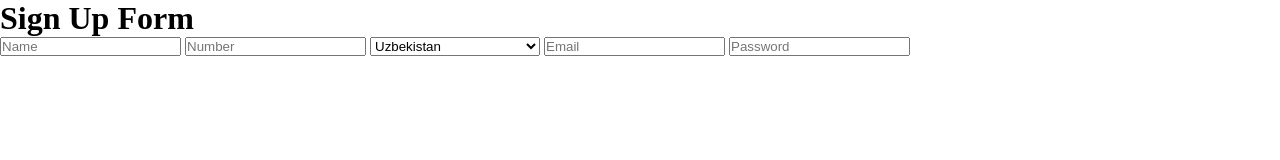
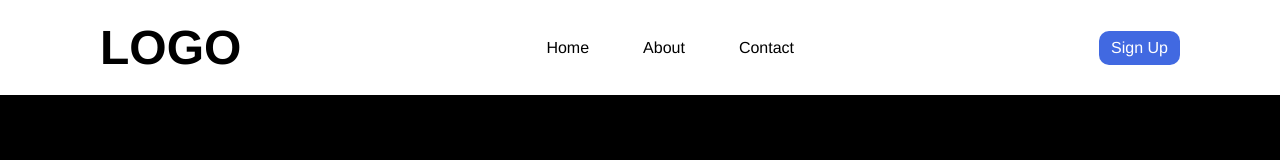
Before and after one commit to hc-b666/data-structures, a plain HTML site: page JS/Lesson10/homework/index.html in a window 1280 px wide. Drawn offline with Linux system fonts and the light colour scheme.

Commit message:
hw updated

```diff
--- a/JS/Lesson10/homework/index.html
+++ b/JS/Lesson10/homework/index.html
@@ -7,9 +7,18 @@
     <link rel="stylesheet" href="./style.css">
 </head>
 <body>
+    <nav>
+        <h1>LOGO</h1>
+        <ul>
+            <li><a href="">Home</a></li>
+            <li><a href="">About</a></li>
+            <li><a href="">Contact</a></li>
+        </ul>
+        <button id="btnSignUp">Sign Up</button>
+    </nav>
     <div class="form-container">
         <h1>Sign Up Form</h1>
-        <form>
+        <form class="formApplication">
             <input type="text" placeholder="Name" name="userName" required>
             <input type="number" placeholder="Number" name="userPhoneNumber" required>
             <select name="userCountry" required>
@@ -22,6 +31,7 @@
             </select>
             <input type="email" placeholder="Email" name="userEmail" required>
             <input type="password" placeholder="Password" name="userPassword" required>
+            <button type="submit">Sign Up</button>
         </form>
     </div>
     <script src="./script.js"></script>
--- a/JS/Lesson10/homework/script.js
+++ b/JS/Lesson10/homework/script.js
@@ -0,0 +1,9 @@
+const btnSignUp = document.getElementById("btnSignUp");
+const formContainer = document.querySelector(".form-container");
+
+let signUpFunction = () =>
+{
+    formContainer.classList.toggle("form-container-clicked");
+}
+
+btnSignUp.addEventListener("click", signUpFunction);
--- a/JS/Lesson10/homework/style.css
+++ b/JS/Lesson10/homework/style.css
@@ -2,4 +2,115 @@
     margin: 0;
     padding: 0;
     box-sizing: border-box;
+    font-family:'Franklin Gothic Medium', 'Arial Narrow', Arial, sans-serif;
+    text-decoration: none;
+    list-style-type: none;
 }
+
+body {
+    height: 100vh;
+    background-color: #000000;
+}
+
+nav {
+    padding: 20px 100px;
+    background-color: #FFF;
+    display: flex;
+    align-items: center;
+    justify-content: space-between;
+}
+
+nav h1 {
+    font-size: 48px;
+    font-weight: 900;
+    cursor: pointer;
+}
+
+nav ul {
+    display: flex;
+    align-items: center;
+    gap: 30px;
+}
+
+nav ul li a {
+    padding: 8px 12px;
+    color: #000000;
+}
+
+nav ul li a:hover {
+    outline: 2.5px solid #000000;
+}
+
+nav button {
+    color: #FFF;
+    font-size: 16px;
+    padding: 8px 12px;
+    border: none;
+    border-radius: 10px;
+    outline: none;
+    background-color: #4169e1;
+    cursor: pointer;
+}
+
+.form-container {
+    padding: 40px 20px;
+    min-width: 450px;
+    min-height: 350px;
+    background-color: #FFF;
+    border-radius: 30px;
+    display: flex;
+    flex-direction: column;
+    align-items: center;
+    gap: 30px;
+    position: absolute;
+    top: 50%;
+    left: -1000px;
+    transform: translate(-50%, -50%);
+    transition: 0.7s ease-in;
+}
+
+.form-container-clicked {
+    left: 50%;
+}
+
+.form-container h1 {
+    font-weight: 900;
+}
+
+.form-container .formApplication {
+    width: 100%;
+    display: flex;
+    flex-direction: column;
+    align-items: center;
+    gap: 20px;
+}
+
+.formApplication input,
+.formApplication select,
+.formApplication button {
+    padding: 8px 12px;
+    width: 80%;
+    border: none;
+    border-bottom: 1px solid #000000;
+    box-shadow: 1px 1px 1px #000000;
+    border-radius: 10px;
+    outline: none;
+}
+
+.formApplication input:hover,
+.formApplication select:hover,
+.formApplication button:hover {
+    transform: scale(1.1);
+}
+
+.formApplication input::placeholder {
+    color: rgba(0, 0, 0, 0.3);
+}
+
+.formApplication button {
+    color: #FFF;
+    font-size: 16px;
+    border-bottom: none;
+    background-color: #4169e1;
+    cursor: pointer;
+}
```
